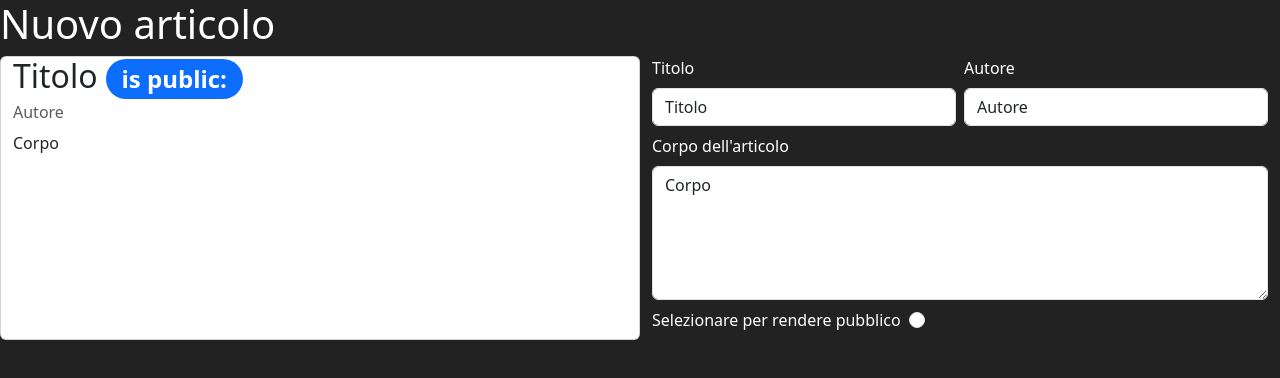
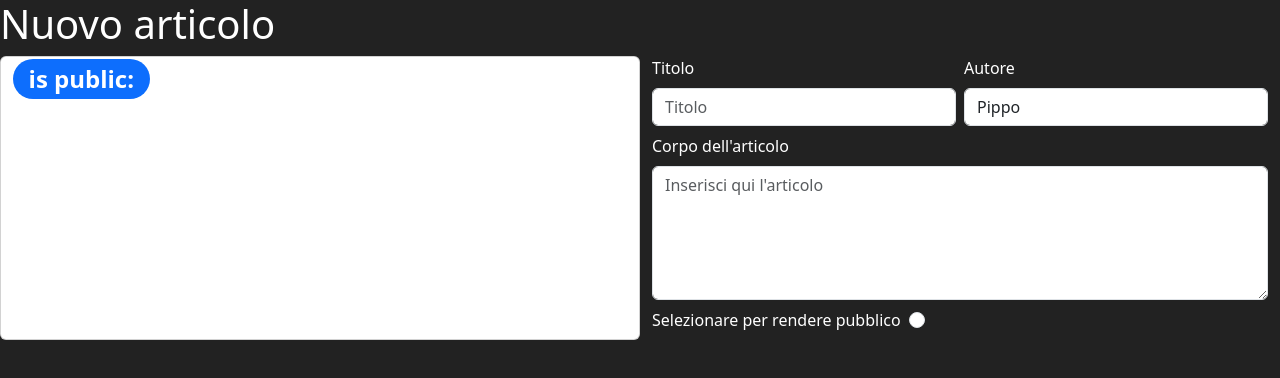
Before and after one commit to dmtpat/react-post-form, a React (Vite) app: page / in a window 1280 px wide. Shown: the top 378 px of the page. Built offline with nearby package versions, Linux system fonts and the light colour scheme.

Commit message:
article obj

```diff
--- a/src/App.jsx
+++ b/src/App.jsx
@@ -2,15 +2,23 @@ import 'bootstrap/dist/css/bootstrap.min.css';
 import { useState } from 'react';
 
 function App() {
-  const [author, setAuthor] = useState("Autore")
-  const [title, setTitle] = useState("Titolo")
-  const [body, setBody] = useState("Corpo")
+  const [author, setAuthor] = useState("")
+  const [title, setTitle] = useState("")
+  const [body, setBody] = useState("")
   const [isPublic, setIsPublic] = useState(false)
 
   function titleChange(e) {
     console.log(e.target.value);
     setTitle(e.target.value);
   }
+  const [article, setArticle] = useState({
+    author: "Pippo",
+    title: "",
+    body: "",
+    public: false
+  }
+  )
+
 
   return (
     <>
@@ -34,15 +42,15 @@ function App() {
                   </div>
                   <div className="col">
                     <label htmlFor="authorInput" className='form-label'>Autore</label>
-                    <input name="author" value={author} type="text" placeholder='Autore' className='form-control' />
+                    <input name="author" value={article.author} type="text" placeholder='Autore' className='form-control' />
                   </div>
                   <div className="col-12">
                     <label htmlFor="articleInput" className='form-label'>Corpo dell'articolo</label>
-                    <textarea name="article" value={body} id="article" rows={5} placeholder="Inserisci qui l'articolo" className='form-control' ></textarea>
+                    <textarea name="body" value={body} id="body" rows={5} placeholder="Inserisci qui l'articolo" className='form-control' ></textarea>
                   </div>
                   <div className="col-12">
                     <label htmlFor="isPublic" className='form-label'>Selezionare per rendere pubblico </label>
-                    <input type="radio" value={isPublic} name="public" id="state" className='form-check-input mx-2' />
+                    <input type="radio" value={isPublic} name="isPublic" id="isPublic" className='form-check-input mx-2' />
                   </div>
                 </div>
               </div>
```
